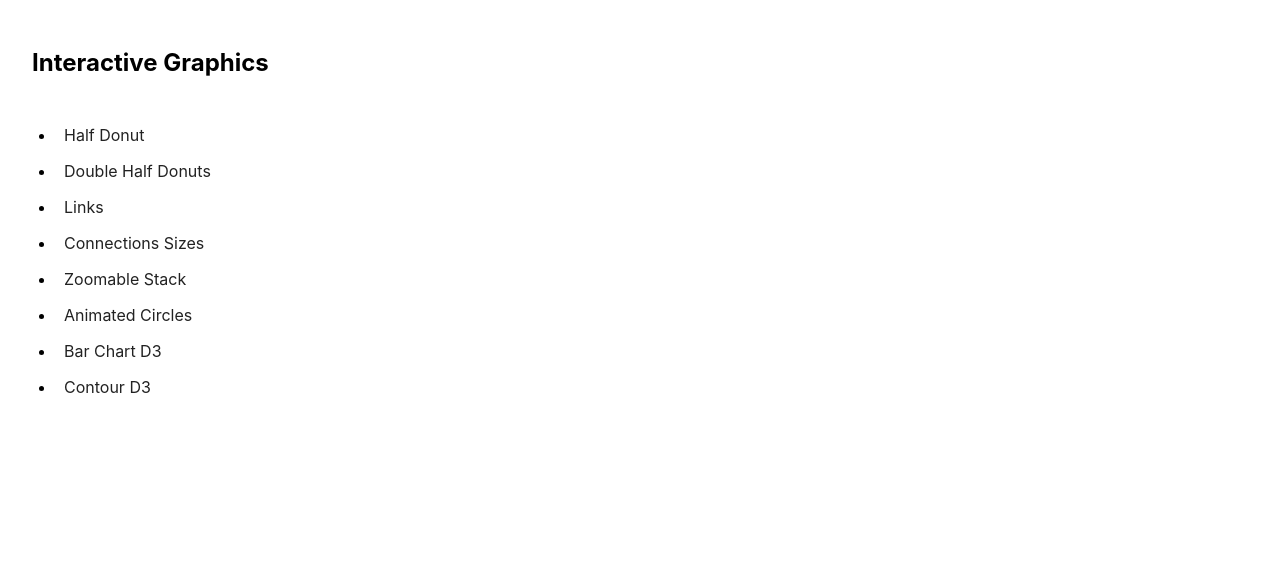
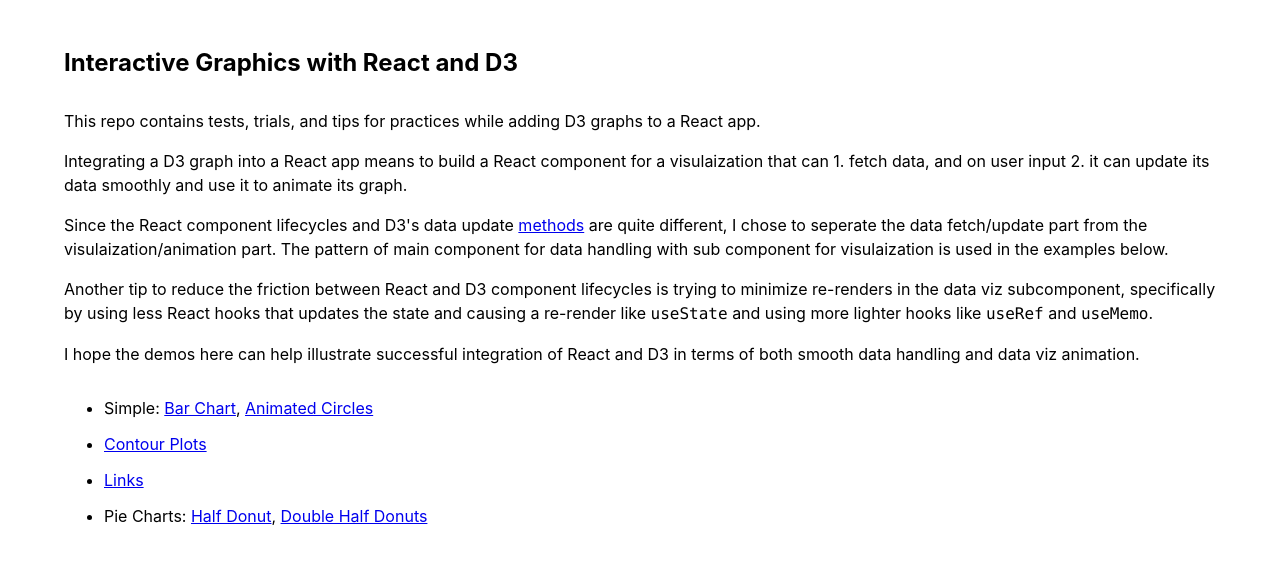
Before and after one commit to youssefssc/interactive-graphics, a React (Create React App) app: page / in a window 1280 px wide. Shown: the top 564 px of the page. Built offline with nearby package versions, Linux system fonts and the light colour scheme; what @securityscorecard/design-system would draw is missing.

Commit message:
add: description text to home

```diff
--- a/src/App.scss
+++ b/src/App.scss
@@ -14,20 +14,22 @@
 }
 
 h2 {
-  margin: 3rem 1rem;
+  margin: 2rem 0;
 }
 
-a {
-  margin: 0.5rem;
-  color: #222;
-  text-decoration: none;
-}
-a:hover {
-  font-weight: 600;
+p {
+  line-height: 1.5rem;
 }
 section {
+  margin: 3rem;
+  ul {
+    margin-top: 2rem;
+  }
   ul li {
     margin-bottom: 1rem;
+  }
+  p {
+    line-height: 1.5rem;
   }
 }
 
--- a/src/diagrams/Donut/DonutChart/index.js
+++ b/src/diagrams/Donut/DonutChart/index.js
@@ -17,9 +17,6 @@
   const draw = useCallback(() => {
     const svgContainer = d3.select(ref.current);
 
-    // const svgContainer = d3.select(ref.current).node();
-    // const width = svgContainer.getBoundingClientRect().width;
-    // const height = width;
     const margin = 15;
     const center = Math.min(width, height) / 2;
     const radius = center - margin;
@@ -31,8 +28,6 @@
       .attr('width', '100%')
       .attr('height', '100%')
       .attr('viewBox', [0, 0, width, height])
-      //   .attr('viewBox', '0 0 ' + width + ' ' + height)
-      //   .attr('preserveAspectRatio', 'xMinYMin')
       .append('g')
       .attr('transform', `translate(${center}, ${center})`);
 
--- a/src/diagrams/Donut/DoubleDonutChart/index.js
+++ b/src/diagrams/Donut/DoubleDonutChart/index.js
@@ -37,7 +37,6 @@
 
 const ChartContainer = styled.div`
   position: relative;
-  // margin: 300px;
 `;
 
 const TooltipContainer = styled.div`
--- a/src/diagrams/Home/index.jsx
+++ b/src/diagrams/Home/index.jsx
@@ -4,32 +4,53 @@
 const Home = () => {
   return (
     <section>
-      <h2> Interactive Graphics </h2>
+      <h2> Interactive Graphics with React and D3 </h2>
+
+      <p>
+        This repo contains tests, trials, and tips for practices while adding D3
+        graphs to a React app.
+      </p>
+      <p>
+        Integrating a D3 graph into a React app means to build a React component
+        for a visulaization that can 1. fetch data, and on user input 2. it can
+        update its data smoothly and use it to animate its graph.
+      </p>
+      <p>
+        Since the React component lifecycles and D3's data update{' '}
+        <a href="https://github.com/d3/d3-selection/blob/main/README.md#joining-data">
+          methods
+        </a>{' '}
+        are quite different, I chose to seperate the data fetch/update part from
+        the visulaization/animation part. The pattern of main component for data
+        handling with sub component for visulaization is used in the examples
+        below.
+      </p>
+      <p>
+        Another tip to reduce the friction between React and D3 component
+        lifecycles is trying to minimize re-renders in the data viz
+        subcomponent, specifically by using less React hooks that updates the
+        state and causing a re-render like <code>useState</code> and using more
+        lighter hooks like <code>useRef</code> and <code>useMemo</code>.
+      </p>
+      <p>
+        I hope the demos here can help illustrate successful integration of
+        React and D3 in terms of both smooth data handling and data viz
+        animation.
+      </p>
       <ul>
         <li>
-          <Link to="/donut">Half Donut</Link>
+          Simple: <Link to="/barChart">Bar Chart</Link>,{' '}
+          <Link to="/animatedCircles">Animated Circles</Link>
         </li>
         <li>
-          <Link to="/2donut">Double Half Donuts</Link>
+          <Link to="/contour">Contour Plots</Link>
         </li>
         <li>
           <Link to="/links">Links</Link>
         </li>
         <li>
-          <Link to="/connections">Connections Sizes</Link>
-        </li>
-
-        <li>
-          <Link to="/zoomableStack">Zoomable Stack</Link>
-        </li>
-        <li>
-          <Link to="/animatedCircles"> Animated Circles</Link>
-        </li>
-        <li>
-          <Link to="/barChart">Bar Chart D3</Link>
-        </li>
-        <li>
-          <Link to="/contour">Contour D3</Link>
+          Pie Charts: <Link to="/donut">Half Donut</Link>,{' '}
+          <Link to="/2donut">Double Half Donuts</Link>
         </li>
       </ul>
     </section>
```
Also changed, not shown: 1 other file (tests, documents, lock files or other folders).
